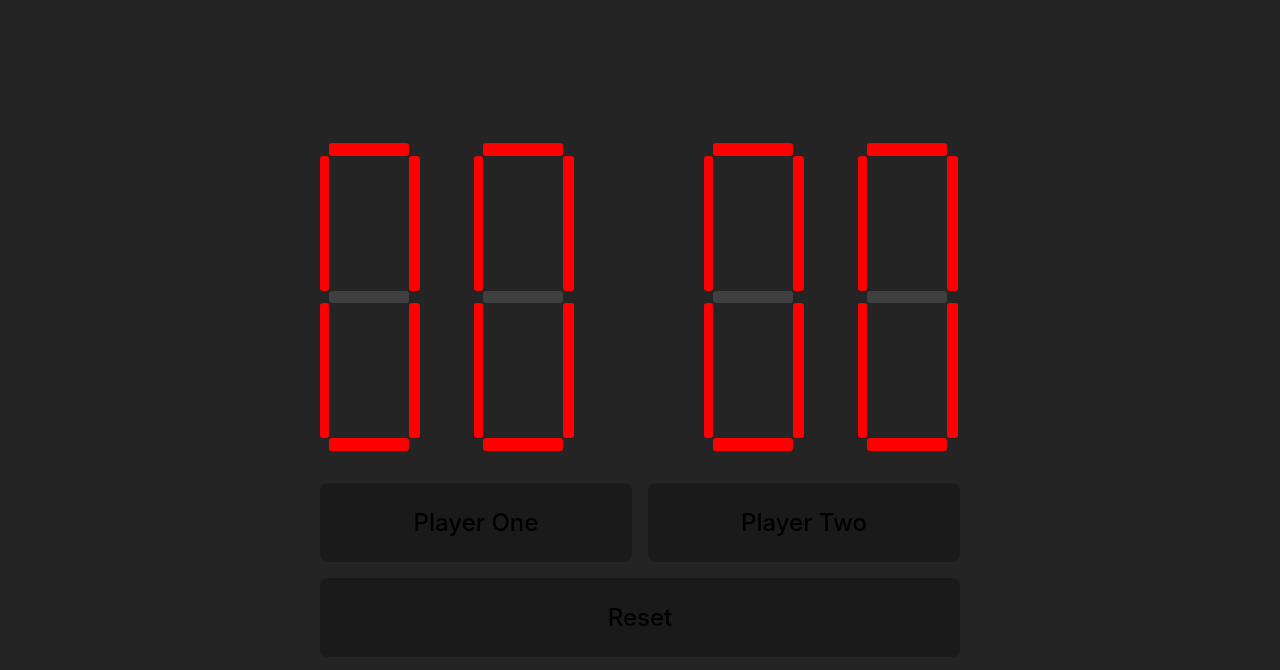
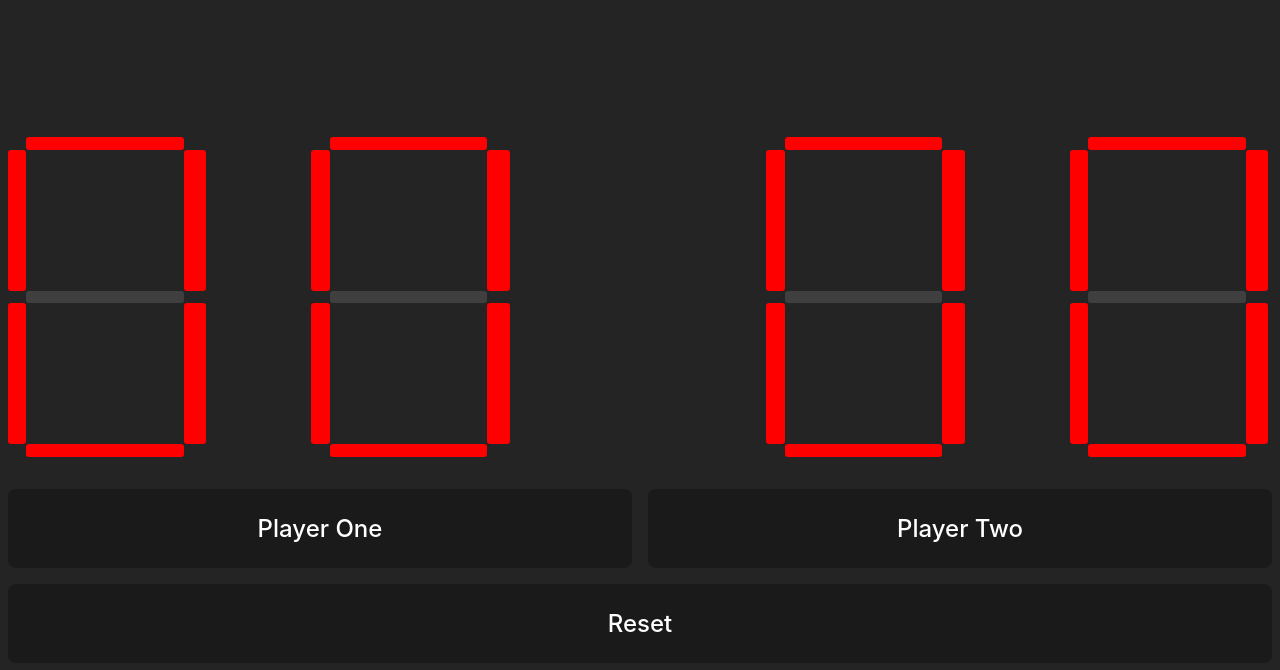
Before and after one commit to oslokommune/bordtennis, a Vue app: page / in a window 1280 px wide. Shown: the top 670 px of the page. Built offline with nearby package versions, Linux system fonts and the light colour scheme.

Commit message:
👌 More sizing improvements

```diff
--- a/src/App.vue
+++ b/src/App.vue
@@ -58,7 +58,7 @@ export default {
 <style scoped>
 #app {
 	width: 100%;
-	padding: 1em 25%;
+	padding: 0 0.5em;
 
 	display: flex;
 	flex-direction: column;
@@ -74,7 +74,6 @@ export default {
 }
 
 .controls {
-	max-height: 40%;
 	width: 100%;
 	margin-top: 2em;
 
--- a/src/style.css
+++ b/src/style.css
@@ -4,7 +4,7 @@
   line-height: 24px;
   font-weight: 400;
 
-  color-scheme: light dark;
+  color-scheme: dark;
   color: rgba(255, 255, 255, 0.87);
   background-color: #242424;
 
@@ -65,10 +65,6 @@ button:focus-visible {
   outline: 4px auto -webkit-focus-ring-color;
 }
 
-.card {
-  padding: 2em;
-}
-
 #app {
 	display: flex;
 	justify-content: space-between;
@@ -83,5 +79,8 @@ body,
 	width: 100%;
 	height: 100%;
 
+}
+
+* {
 	box-sizing: border-box;
 }
```
